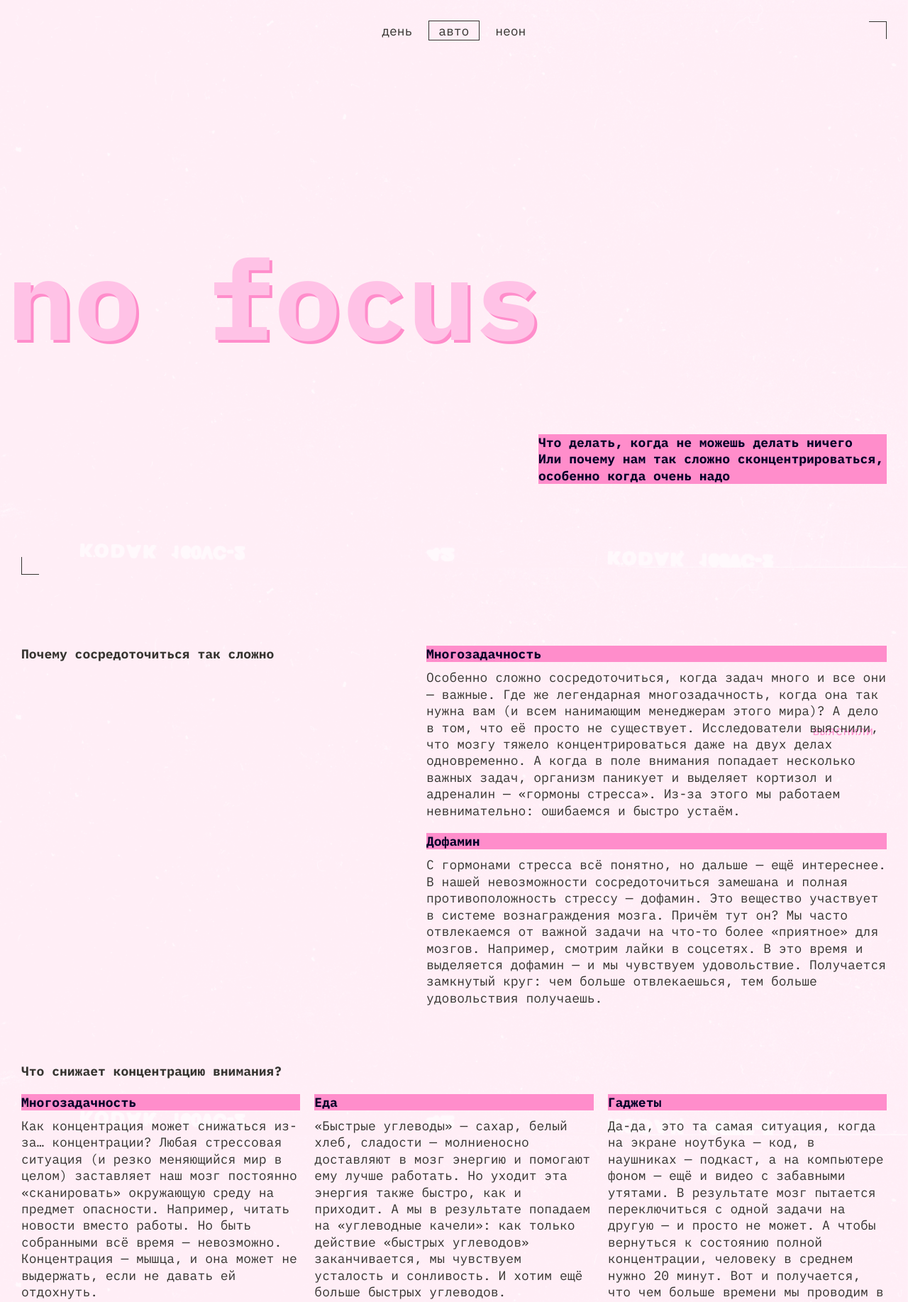
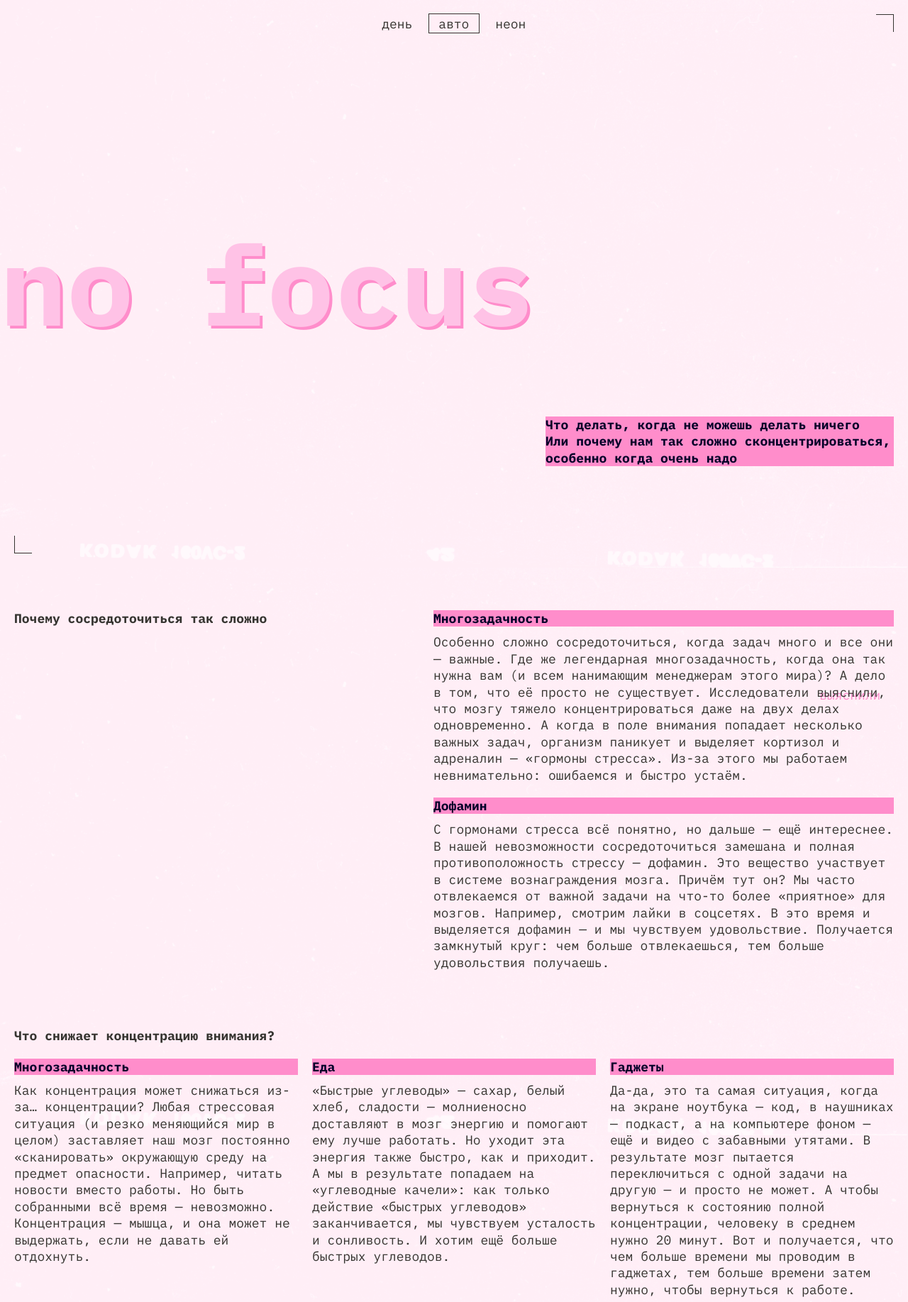
Before and after one commit to ElenaFoxy/slozhno-sosredotochitsya, a plain HTML site: page index.html in a window 1280 px wide. Shown: the top 1835 px of the page at 71% size. Drawn offline with Linux system fonts and the light colour scheme.

Commit message:
Проект 3 4 вариант на проверку

```diff
--- a/styles/style.css
+++ b/styles/style.css
@@ -12,7 +12,8 @@
   background-attachment: fixed;
   background-color: var(--bg-color);
   margin: 0px auto;
-  /*padding: 10px;*/
+  padding: 10px;
+  height: 100vh;
 }
 
 .header_decor {
@@ -52,8 +53,8 @@
   display: grid;
   grid-template-columns: 1fr;
   grid-template-rows: 1fr max-content 1fr;
-  height: 100vh;
-  padding: 10px;
+  height: 100%;
+
   /*block-size: 100vh;*/
 
  /* height: calc(100vh - 20px);*/
@@ -65,8 +66,8 @@
 .decorated-zone::after {
   content: "";
   position: absolute;
-  top: 10px;
-  right: 10px;
+  top: 0px;
+  right: 0px;
   inline-size: 25px;
   block-size: 25px;
   border-top: 1px solid var(--title-color);
@@ -76,8 +77,8 @@
 .decorated-zone::before {
   content: "";
   position: absolute;
-  bottom: 10px;
-  left: 10px;
+  bottom: 0px;
+  left: 0px;
   inline-size: 25px;
   block-size: 25px;
   border-bottom: 1px solid var(--title-color);
@@ -135,9 +136,6 @@
   font-weight: 700;
   line-height: 23.4px;
 }
-main {
-  padding: 10px;
-}
 
 .main_text {
   display: grid;
@@ -145,13 +143,11 @@ main {
   gap: 20px;
   color: var(--text-color);
   font-size: 18px;
-  margin-top: 40px;
-  margin-bottom: 50px;
+  margin-top: 50px;
   line-height: 23.4px;
   font-style: normal;
   font-weight: 400;
 }
-
 
 .main_article {
   display: flex;
@@ -235,13 +231,12 @@ div > .main_accent:first-child {
 .footer {
   position: relative;
   display: flex;
-  height: 100vh;
+  height: 100%;
   /*height: calc(100vh - 20px);*/
   flex-direction: column;
   justify-content: center;
   align-items: center;
   margin-top: 40px;
-  padding: 0px 10px 10px 10px;
 }
 
 button:focus {
```
